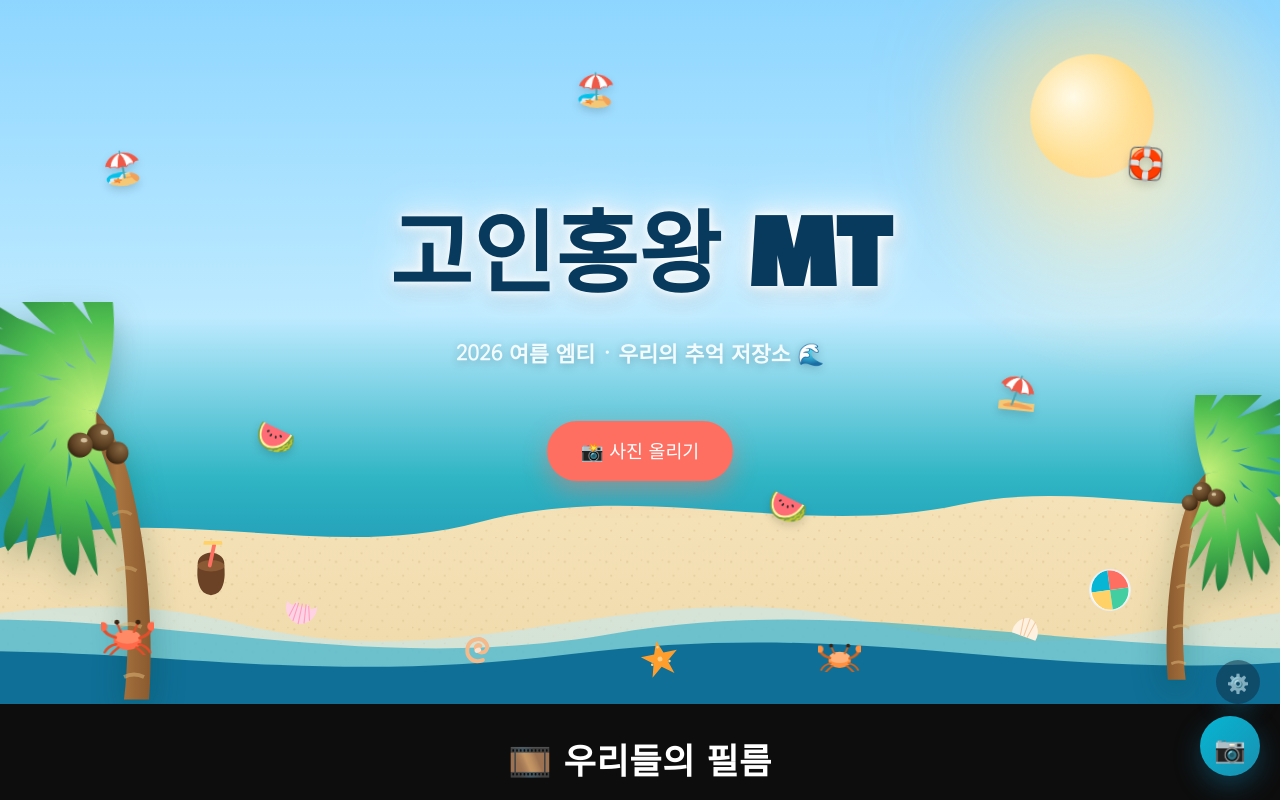
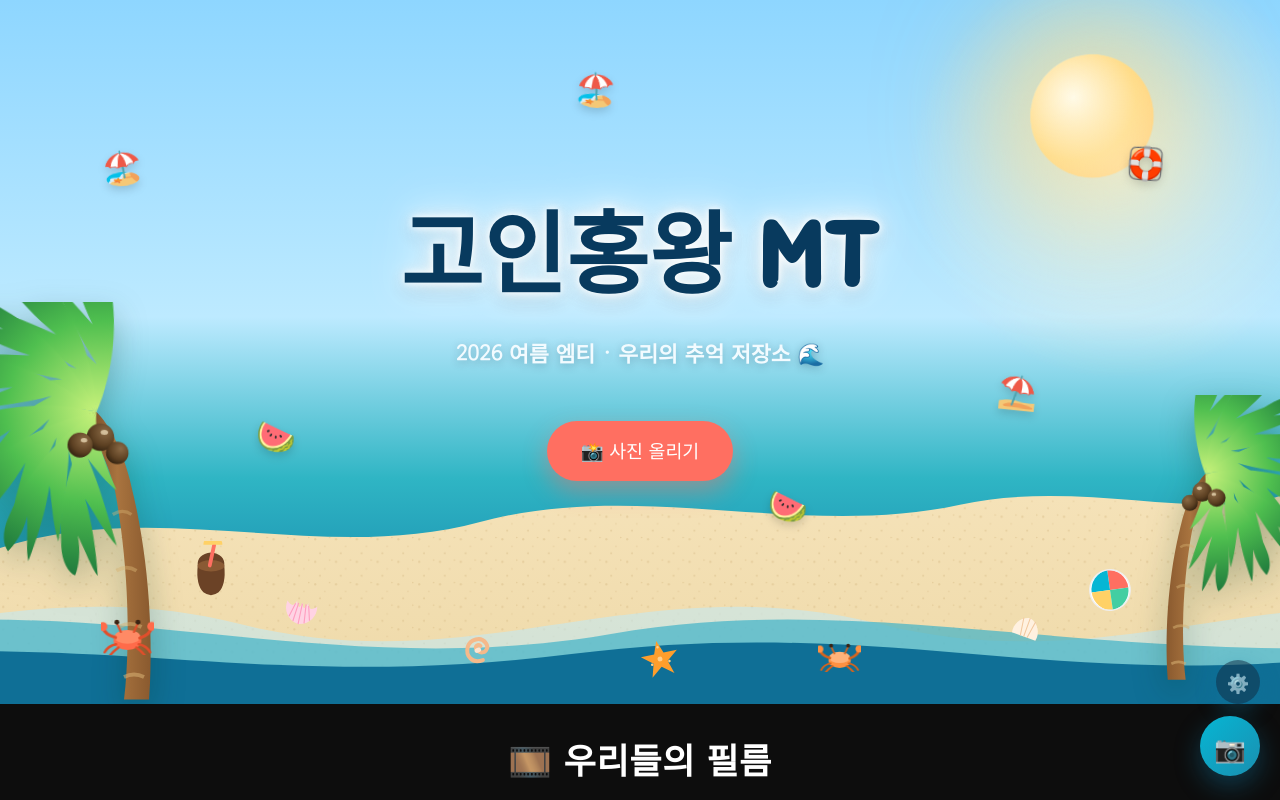
Before and after one commit to jaeyoung5178-bot/goinhongwang-mt, a plain HTML site: page index.html in a window 1280 px wide. Shown: the top 800 px of the page. Drawn offline with Linux system fonts and the light colour scheme; no server answers.

Commit message:
Add files via upload

```diff
--- a/index.html
+++ b/index.html
@@ -53,7 +53,7 @@
   button{font-family:inherit;cursor:pointer;}
   a{color:inherit;}
 
-  h1,h2,h3{font-family:'Black Han Sans',sans-serif;margin:0;letter-spacing:0.5px;}
+  h1,h2,h3{font-family:'Jua','Black Han Sans',sans-serif;margin:0;letter-spacing:0.5px;}
 
   .section-title{
     text-align:center;
```
